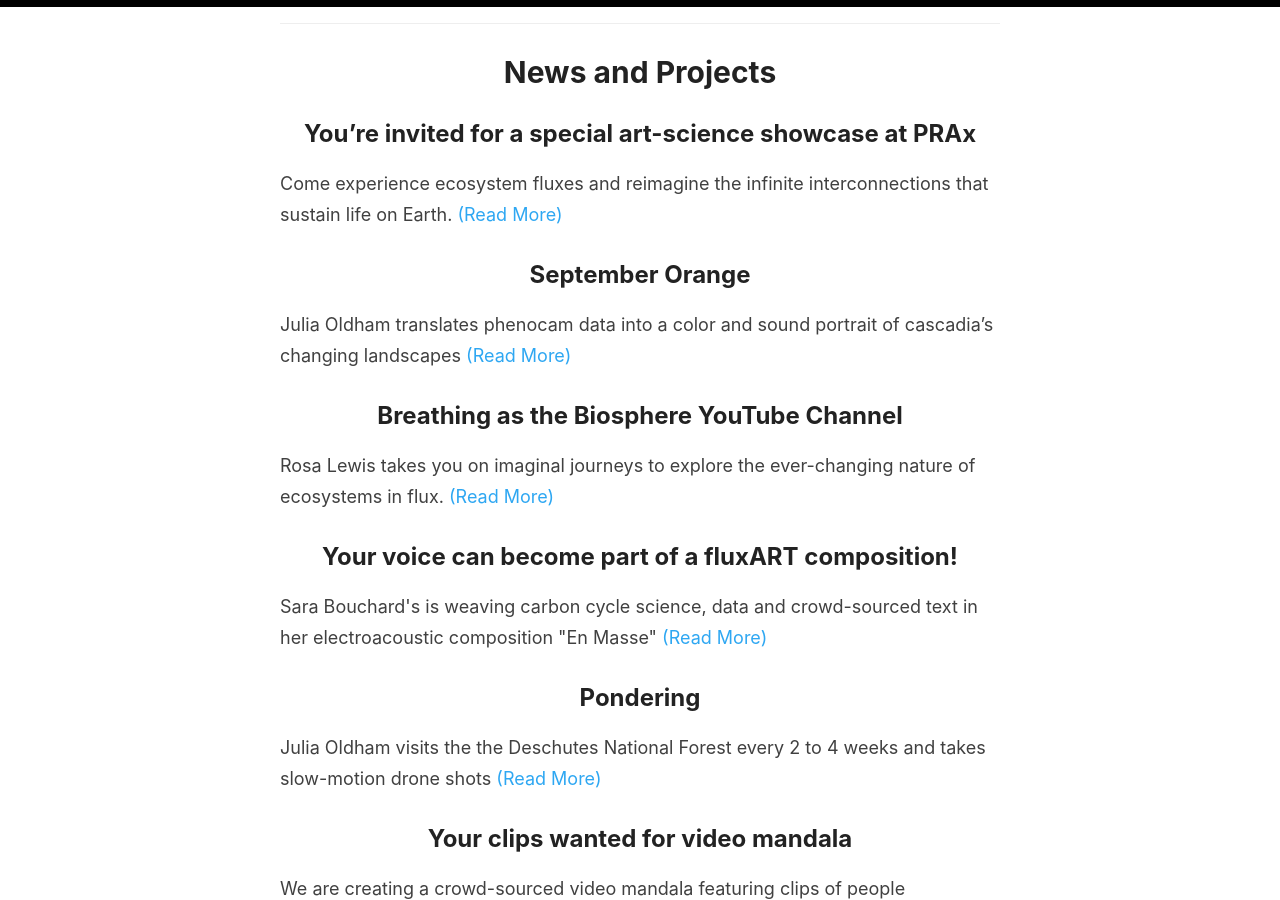
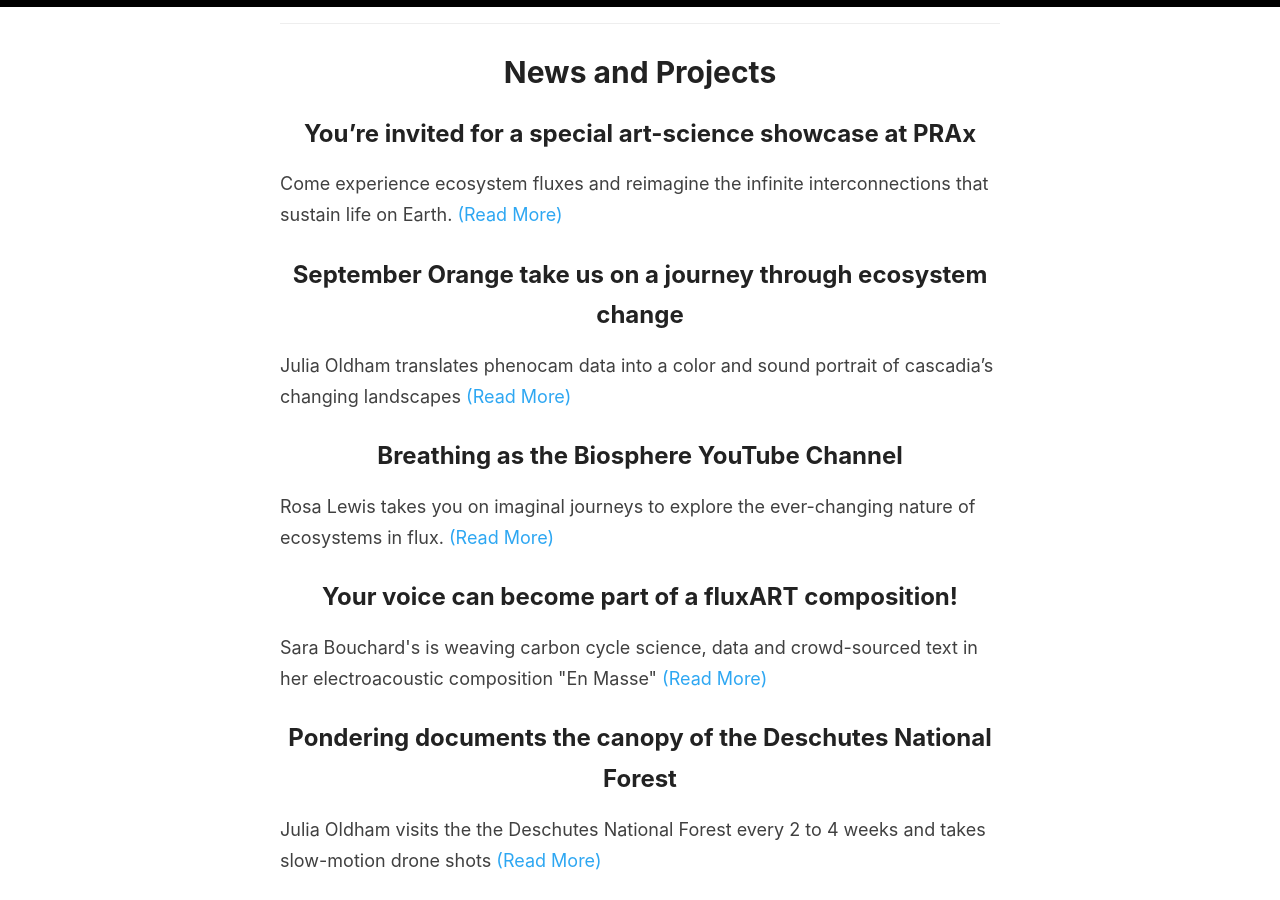
Before and after one commit to fluxnetart/fluxnetart.github.io, a Jekyll site: the page built from _pages/news.md, in a window 1280 px wide and 900 px high, scrolled down 348 px. Built offline with Jekyll 4.4.1, drawn with Linux system fonts in a browser that asks for light colours.

Commit message:
update titles

```diff
--- a/_posts/2025-10-15-pondering.md
+++ b/_posts/2025-10-15-pondering.md
@@ -1,6 +1,6 @@
 ---
 layout: post
-title: Pondering
+title: Pondering documents the canopy of the Deschutes National Forest
 excerpt: Julia Oldham visits the the Deschutes National Forest every 2 to 4 weeks and takes slow-motion drone shots
 categories: news
 ---
--- a/_posts/2025-10-19-orange.md
+++ b/_posts/2025-10-19-orange.md
@@ -1,6 +1,6 @@
 ---
 layout: post
-title: September Orange
+title: September Orange take us on a journey through ecosystem change
 excerpt: Julia Oldham translates phenocam data into a color and sound portrait of cascadia’s changing landscapes
 categories: news
 ---
```
